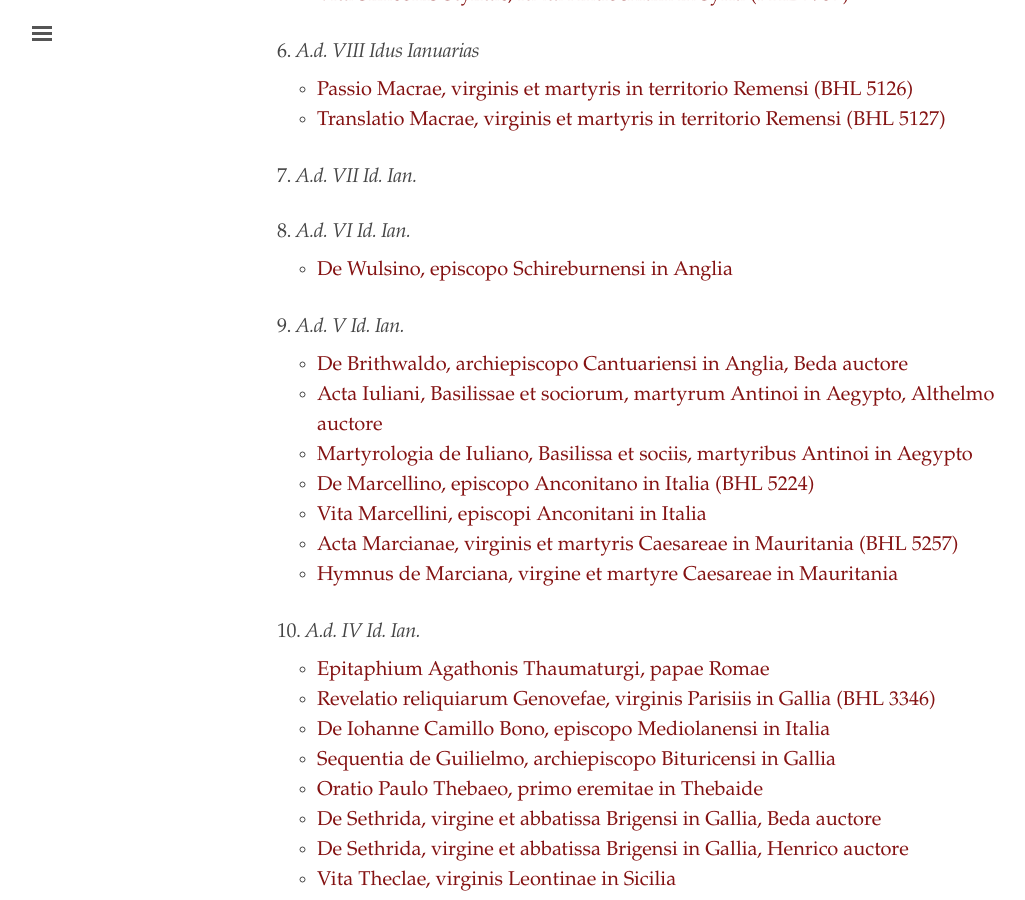
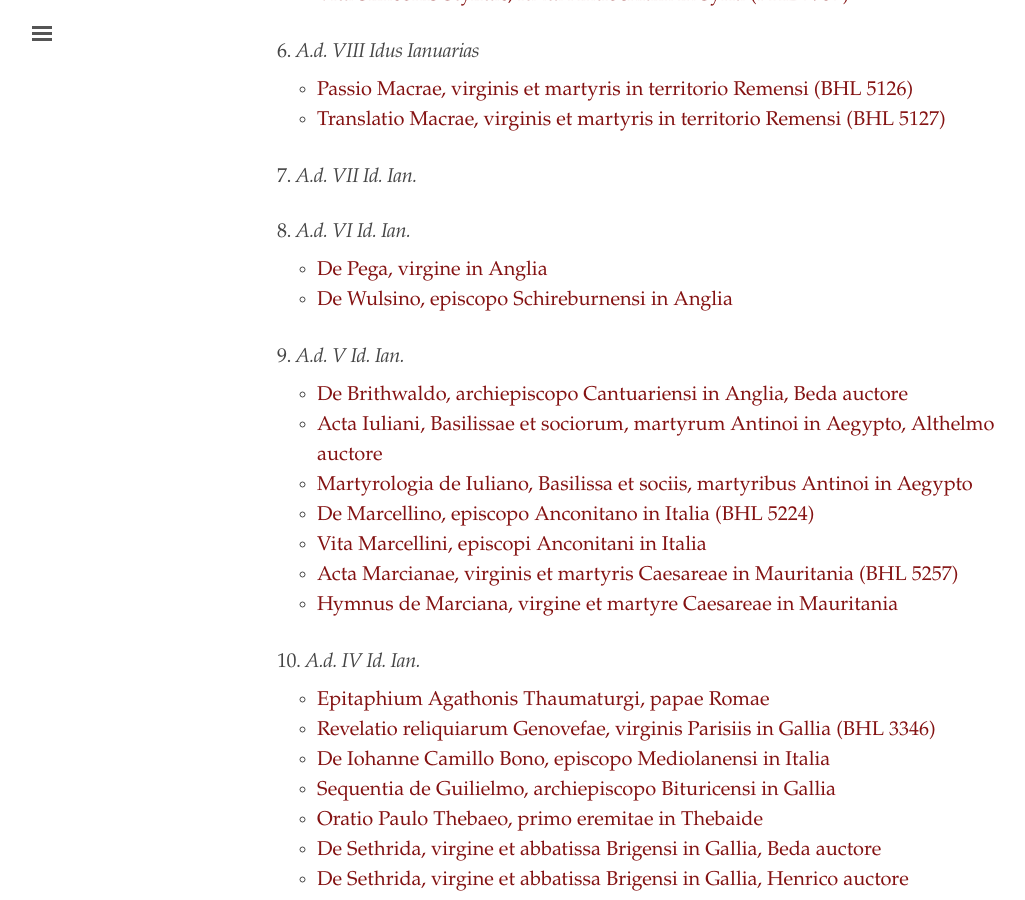
Before and after one commit to cjkoepke1/latin-hagiography, a Jekyll site: the page built from index.md, in a window 1280 px wide and 900 px high, scrolled down 1335 px. Shown: the whole window, without its empty margins (3-1028 px from the left). Built offline with Jekyll 4.4.1, drawn with Linux system fonts in a browser that asks for light colours.

Commit message:
Added De Pega

```diff
--- a/index.md
+++ b/index.md
@@ -55,6 +55,7 @@
 
 ### 8. *A.d. VI Id. Ian.*
 
+- [De Pega, virgine in Anglia](https://cjkoepke1.github.io/latin-hagiography/texts/de-pega/)
 - [De Wulsino, episcopo Schireburnensi in Anglia](https://cjkoepke1.github.io/latin-hagiography/texts/de-wulsino/)
 
 ### 9. *A.d. V Id. Ian.*
```
